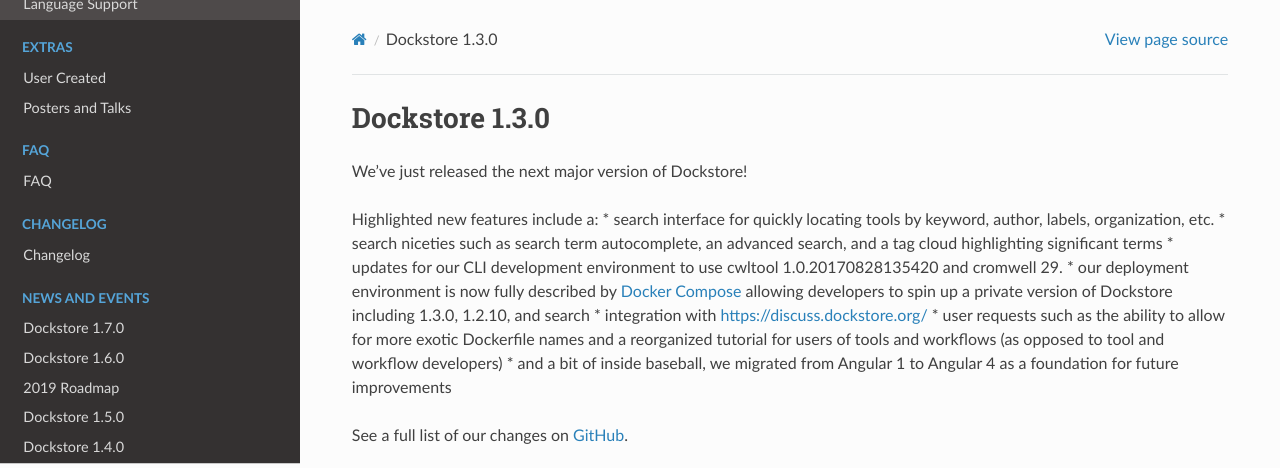
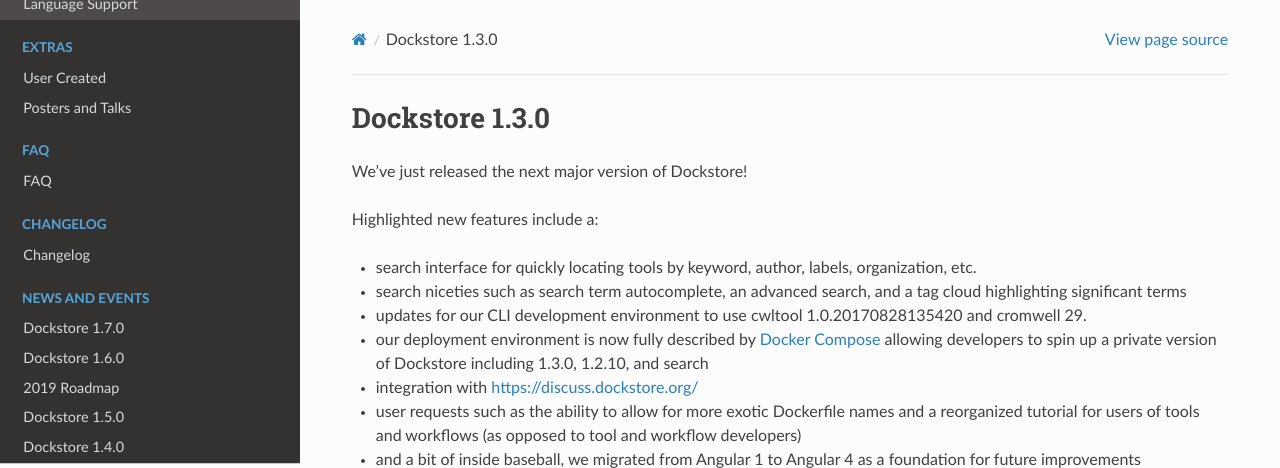
Before and after one commit to dockstore/dockstore-documentation, a Sphinx documentation site: the page built from docs/news/2017-10-30-Dockstore-1.3.0.rst, in a window 1280 px wide, cut to the strip 0-468 px from the top of the page. Built offline with Sphinx 7.4.7 and the Read the Docs theme 2.0.0, drawn with Linux system fonts in a browser that asks for light colours.

Commit message:
Older changelog format fixes

```diff
--- a/docs/news/2017-10-30-Dockstore-1.3.0.rst
+++ b/docs/news/2017-10-30-Dockstore-1.3.0.rst
@@ -3,20 +3,15 @@
 
 We've just released the next major version of Dockstore!
 
-Highlighted new features include a: \* search interface for quickly
-locating tools by keyword, author, labels, organization, etc. \* search
-niceties such as search term autocomplete, an advanced search, and a tag
-cloud highlighting significant terms \* updates for our CLI development
-environment to use cwltool 1.0.20170828135420 and cromwell 29. \* our
-deployment environment is now fully described by `Docker
-Compose <https://github.com/dockstore/compose_setup>`__ allowing
-developers to spin up a private version of Dockstore including 1.3.0,
-1.2.10, and search \* integration with https://discuss.dockstore.org/ \*
-user requests such as the ability to allow for more exotic Dockerfile
-names and a reorganized tutorial for users of tools and workflows (as
-opposed to tool and workflow developers) \* and a bit of inside
-baseball, we migrated from Angular 1 to Angular 4 as a foundation for
-future improvements
+Highlighted new features include a:
+
+* search interface for quickly locating tools by keyword, author, labels, organization, etc.
+* search niceties such as search term autocomplete, an advanced search, and a tag cloud highlighting significant terms
+* updates for our CLI development environment to use cwltool 1.0.20170828135420 and cromwell 29.
+* our deployment environment is now fully described by `Docker Compose <https://github.com/dockstore/compose_setup>`_ allowing developers to spin up a private version of Dockstore including 1.3.0, 1.2.10, and search
+* integration with https://discuss.dockstore.org/
+* user requests such as the ability to allow for more exotic Dockerfile names and a reorganized tutorial for users of tools and workflows (as opposed to tool and workflow developers)
+* and a bit of inside baseball, we migrated from Angular 1 to Angular 4 as a foundation for future improvements
 
 See a full list of our changes on
 `GitHub <https://github.com/dockstore/dockstore/milestone/9>`__.
```
Also changed, not shown: docs/news/2016-09-14-dockstore-1.0.rst (+5 -7 lines), docs/news/2017-09-21-Dockstore-1.2.10.rst (+10 -11 lines).
